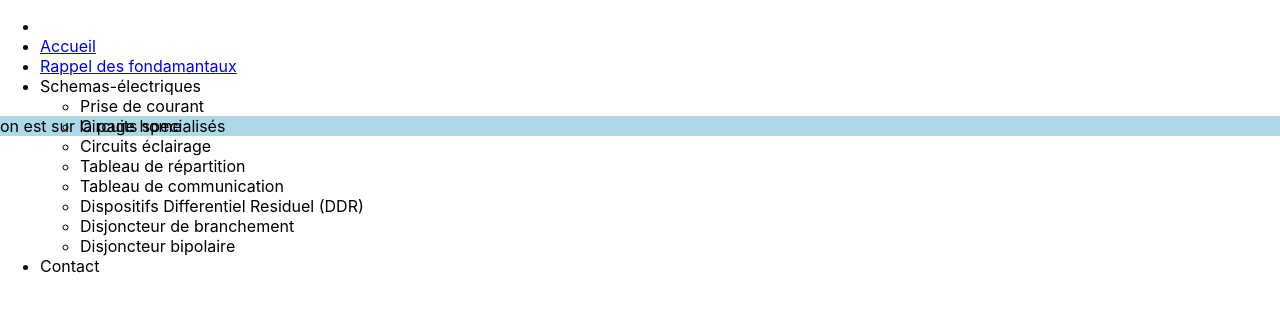
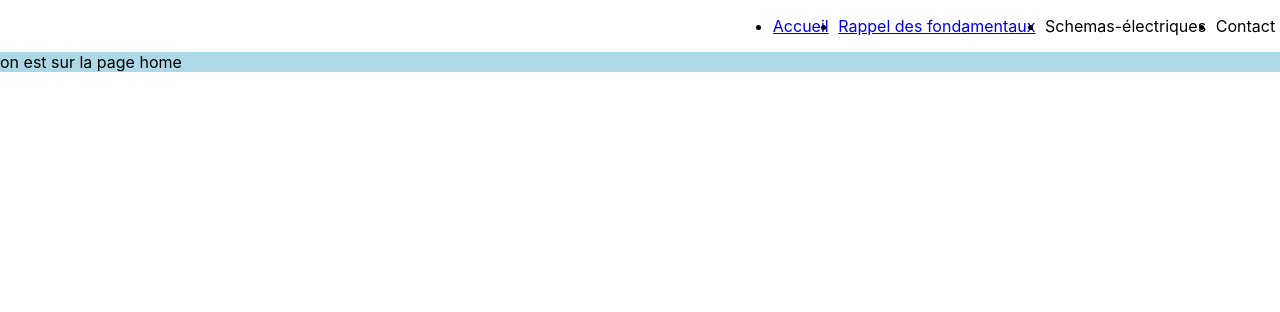
Before and after one commit to guyandjack/des-travaux-electriques, a React (Create React App) app: page / in a window 1280 px wide. Shown: the top 312 px of the page. Built offline with nearby package versions, Linux system fonts and the light colour scheme.

Commit message:
component sous-menu

```diff
--- a/src/Components/Header/Header.jsx
+++ b/src/Components/Header/Header.jsx
@@ -2,6 +2,12 @@
 
 //Import du module "Link"
 import { Link } from "react-router-dom";
+
+//Import des "hook"
+import { useState } from "react";
+
+//Import des composants enfants
+import { SousMenu } from "../Sous_menu/Sous__menu.jsx";
 
 //Import des feuilles de style
 import "../../Style/CSS/header.css";
@@ -9,35 +15,28 @@ import "../../Style/CSS/header.css";
 
 //Fonction "Header"
 function Header() {
+
+    const [display, setDisplay] = useState(false);
+
     return (
-        <div>
-            <header className="header">
-                <nav>
-                    <ul className="header-menu">
-                        <li><Link to="/"><img src="" alt=""></img></Link></li>
-                        <li><Link to="/">Accueil</Link></li>
-                        <li><Link to="/">Rappel des fondamantaux</Link></li>
-                        <li>Schemas-électriques
 
-                            <ul className="header-sous-menu">
+        <header>
+            <nav className="header">
+                <Link to="/"><img src="" alt=""></img></Link>
+                <ul className="header__menu">
+                    <li><Link to="/">Accueil</Link></li>
+                    <li><Link to="/">Rappel des fondamentaux</Link></li>
+                    <li className="schema-elec">Schemas-électriques
 
-                                <li>Prise de courant</li>
-                                <li>Circuits specialisés</li>
-                                <li>Circuits éclairage</li>
-                                <li>Tableau de répartition</li>
-                                <li>Tableau de communication</li>
-                                <li>Dispositifs Differentiel Residuel (DDR)</li>
-                                <li>Disjoncteur de branchement</li>
-                                <li>Disjoncteur bipolaire</li>
+                        {display ? (<SousMenu />) : (null)}
 
-                            </ul>
-                        </li>
-                        <li>Contact</li>
+                    </li>
+                    <li>Contact</li>
 
-                    </ul>
-                </nav>
-            </header>
-        </div>
+                </ul>
+            </nav>
+        </header>
+
     )
 }
 
--- /dev/null
+++ b/src/Components/Sous_menu/Sous__menu.jsx
@@ -0,0 +1,26 @@
+//Composant "SousMenu"
+
+//Import des feuilles de style
+
+//Fonction "SousMenu"
+
+function SousMenu() {
+
+    return (
+
+        <ul className="header-sous-menu">
+
+            <li>Prise de courant</li>
+            <li>Circuits specialisés</li>
+            <li>Circuits éclairage</li>
+            <li>Tableau de répartition</li>
+            <li>Tableau de communication</li>
+            <li>Dispositifs Differentiel Residuel (DDR)</li>
+            <li>Disjoncteur de branchement</li>
+            <li>Disjoncteur bipolaire</li>
+
+        </ul>
+    )
+}
+
+export {SousMenu}
--- a/src/Style/CSS/header.css
+++ b/src/Style/CSS/header.css
@@ -1,5 +1,51 @@
-.header{
-    width: 100%;
-    height: 100px;
-
+.header {
+  display: -webkit-box;
+  display: -ms-flexbox;
+  display: flex;
+  -webkit-box-orient: horizontal;
+  -webkit-box-direction: normal;
+      -ms-flex-flow: row nowrap;
+          flex-flow: row nowrap;
+  -webkit-box-pack: justify;
+      -ms-flex-pack: justify;
+          justify-content: space-between;
+  -webkit-box-align: center;
+      -ms-flex-align: center;
+          align-items: center;
 }
+.header__menu {
+  display: -webkit-box;
+  display: -ms-flexbox;
+  display: flex;
+  -webkit-box-orient: horizontal;
+  -webkit-box-direction: normal;
+      -ms-flex-flow: row nowrap;
+          flex-flow: row nowrap;
+  -ms-flex-pack: distribute;
+      justify-content: space-around;
+  -webkit-box-align: center;
+      -ms-flex-align: center;
+          align-items: center;
+  width: 40%;
+}
+.header .header-sous-menu {
+  display: -webkit-box;
+  display: -ms-flexbox;
+  display: flex;
+  -webkit-box-orient: vertical;
+  -webkit-box-direction: normal;
+      -ms-flex-flow: column nowrap;
+          flex-flow: column nowrap;
+  -webkit-box-pack: start;
+      -ms-flex-pack: start;
+          justify-content: flex-start;
+  -webkit-box-align: start;
+      -ms-flex-align: start;
+          align-items: flex-start;
+}
+.header .header-sous-menu > li {
+  display: block;
+}
+.header .header-sous-menu:hover > li {
+  display: none;
+}
--- /dev/null
+++ b/src/Style/SASS/components/header/header.scss
@@ -0,0 +1,34 @@
+//Composant "header"
+
+.header{
+    display: flex;
+    flex-flow: row nowrap;
+    justify-content: space-between;
+    align-items: center;
+
+    &__menu{
+        display: flex;
+        flex-flow: row nowrap;
+        justify-content: space-around;
+        align-items: center;
+
+        width: 40%;
+    }
+
+    .header-sous-menu{
+        display: flex;
+        flex-flow: column nowrap;
+        justify-content: flex-start;
+        align-items: flex-start;
+
+        & > li {
+            display: block;
+        }
+
+        &:hover > li {
+            display: none;
+
+        }
+
+    }
+}
```
Also changed, not shown: src/Style/CSS/normalize.css (added).
